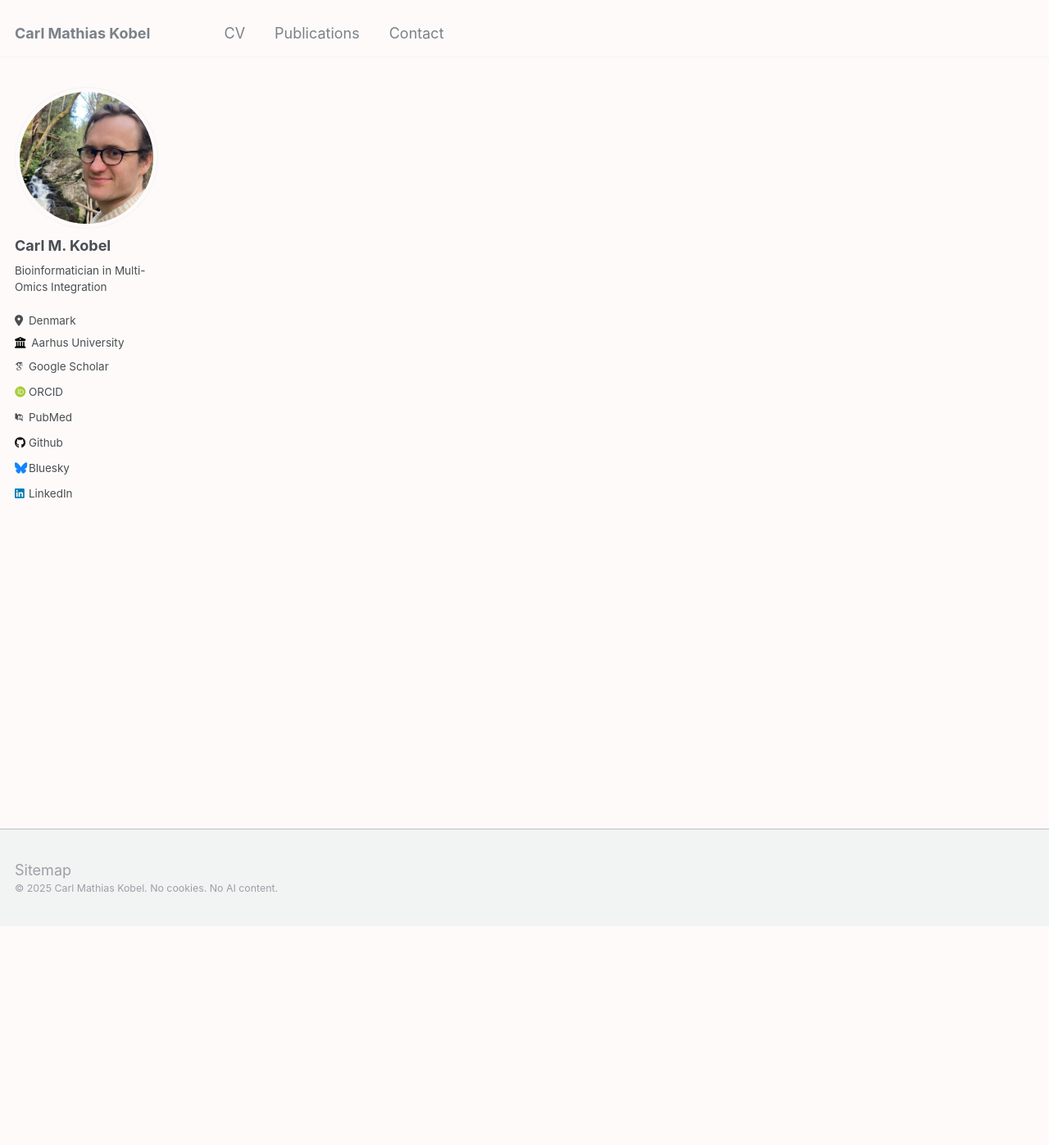
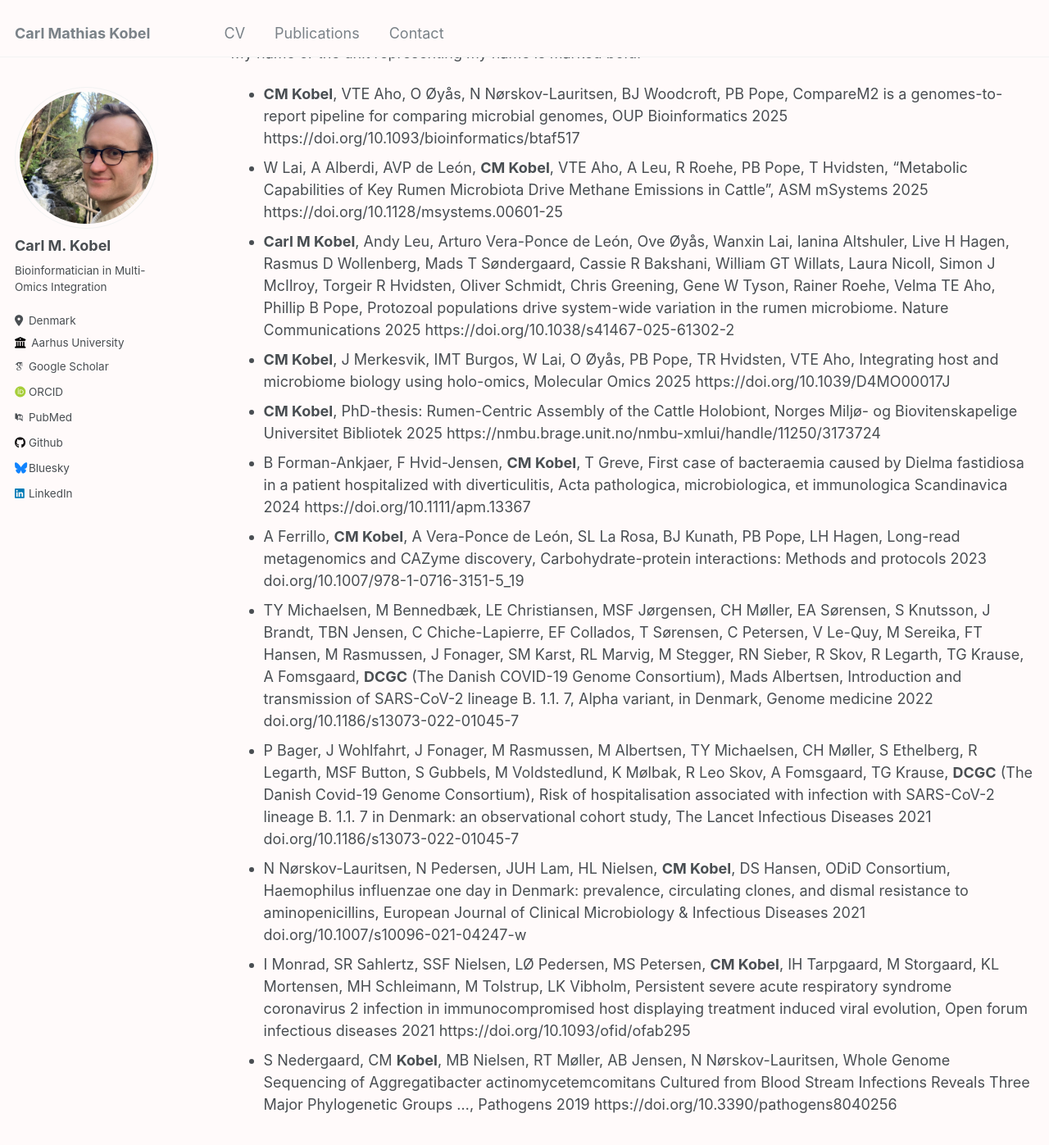
Before and after one commit to cmkobel/cmkobel.github.io, a Jekyll site: the page built from _pages/publications.md, in a window 1280 px wide and 1400 px high, scrolled down 270 px. Shown: the top 1397 px of the window at 82% size. Built offline with Jekyll 4.4.1, drawn with Linux system fonts in a browser that asks for light colours; some web fonts are replaced; some of the changed text lies outside the part shown.

Commit message:
Update publications.md

```diff
--- a/_pages/publications.md
+++ b/_pages/publications.md
@@ -10,4 +10,24 @@ redirect_from:
 {% include base_path %}
 
 
-My publications are available on google scholar: https://scholar.google.com/citations?user=J9G72msAAAAJ
+My publications are up to date and available on google scholar: https://scholar.google.com/citations?user=J9G72msAAAAJ
+
+
+---
+
+## Published in peer-reviewed journals:
+
+My name or the unit representing my name is marked bold.
+
+  - **CM Kobel**, VTE Aho, O Øyås, N Nørskov-Lauritsen, BJ Woodcroft, PB Pope, CompareM2 is a genomes-to-report pipeline for comparing microbial genomes, OUP Bioinformatics 2025 https://doi.org/10.1093/bioinformatics/btaf517
+  - W Lai, A Alberdi, AVP de León, **CM Kobel**, VTE Aho, A Leu, R Roehe, PB Pope, T Hvidsten, "Metabolic Capabilities of Key Rumen Microbiota Drive Methane Emissions in Cattle", ASM mSystems 2025 https://doi.org/10.1128/msystems.00601-25
+  - **Carl M Kobel**, Andy Leu, Arturo Vera-Ponce de León, Ove Øyås, Wanxin Lai, Ianina Altshuler, Live H Hagen, Rasmus D Wollenberg, Mads T Søndergaard, Cassie R Bakshani, William GT Willats, Laura Nicoll, Simon J McIlroy, Torgeir R Hvidsten, Oliver Schmidt, Chris Greening, Gene W Tyson, Rainer Roehe, Velma TE Aho, Phillip B Pope, Protozoal populations drive system-wide variation in the rumen microbiome. Nature Communications 2025 https://doi.org/10.1038/s41467-025-61302-2
+  - **CM Kobel**, J Merkesvik, IMT Burgos, W Lai, O Øyås, PB Pope, TR Hvidsten, VTE Aho, Integrating host and microbiome biology using holo-omics, Molecular Omics 2025 https://doi.org/10.1039/D4MO00017J
+  - **CM Kobel**, PhD-thesis: Rumen-Centric Assembly of the Cattle Holobiont, Norges Miljø- og Biovitenskapelige Universitet Bibliotek 2025 https://nmbu.brage.unit.no/nmbu-xmlui/handle/11250/3173724
+  - B Forman-Ankjaer, F Hvid-Jensen, **CM Kobel**, T Greve, First case of bacteraemia caused by Dielma fastidiosa in a patient hospitalized with diverticulitis, Acta pathologica, microbiologica, et immunologica Scandinavica 2024 https://doi.org/10.1111/apm.13367
+  - A Ferrillo, **CM Kobel**, A Vera-Ponce de León, SL La Rosa, BJ Kunath, PB Pope, LH Hagen, Long-read metagenomics and CAZyme discovery, Carbohydrate-protein interactions: Methods and protocols 2023 doi.org/10.1007/978-1-0716-3151-5_19
+  - TY Michaelsen, M Bennedbæk, LE Christiansen, MSF Jørgensen, CH Møller, EA Sørensen, S Knutsson, J Brandt, TBN Jensen, C Chiche-Lapierre, EF Collados, T Sørensen, C Petersen, V Le-Quy, M Sereika, FT Hansen, M Rasmussen, J Fonager, SM Karst, RL Marvig, M Stegger, RN Sieber, R Skov, R Legarth, TG Krause, A Fomsgaard, **DCGC** (The Danish COVID-19 Genome Consortium), Mads Albertsen, Introduction and transmission of SARS-CoV-2 lineage B. 1.1. 7, Alpha variant, in Denmark, Genome medicine 2022 doi.org/10.1186/s13073-022-01045-7
+  - P Bager, J Wohlfahrt, J Fonager, M Rasmussen, M Albertsen, TY Michaelsen, CH Møller, S Ethelberg, R Legarth, MSF Button, S Gubbels, M Voldstedlund, K Mølbak, R Leo Skov, A Fomsgaard, TG Krause, **DCGC** (The Danish Covid-19 Genome Consortium), Risk of hospitalisation associated with infection with SARS-CoV-2 lineage B. 1.1. 7 in Denmark: an observational cohort study, The Lancet Infectious Diseases 2021 doi.org/10.1186/s13073-022-01045-7
+  - N Nørskov-Lauritsen, N Pedersen, JUH Lam, HL Nielsen, **CM Kobel**, DS Hansen, ODiD Consortium, Haemophilus influenzae one day in Denmark: prevalence, circulating clones, and dismal resistance to aminopenicillins, European Journal of Clinical Microbiology & Infectious Diseases 2021 doi.org/10.1007/s10096-021-04247-w
+  - I Monrad, SR Sahlertz, SSF Nielsen, LØ Pedersen, MS Petersen, **CM Kobel**, IH Tarpgaard, M Storgaard, KL Mortensen, MH Schleimann, M Tolstrup, LK Vibholm, Persistent severe acute respiratory syndrome coronavirus 2 infection in immunocompromised host displaying treatment induced viral evolution, Open forum infectious diseases  2021 https://doi.org/10.1093/ofid/ofab295
+  - S Nedergaard, CM **Kobel**, MB Nielsen, RT Møller, AB Jensen, N Nørskov-Lauritsen, Whole Genome Sequencing of Aggregatibacter actinomycetemcomitans Cultured from Blood Stream Infections Reveals Three Major Phylogenetic Groups …, Pathogens 2019 https://doi.org/10.3390/pathogens8040256
```
